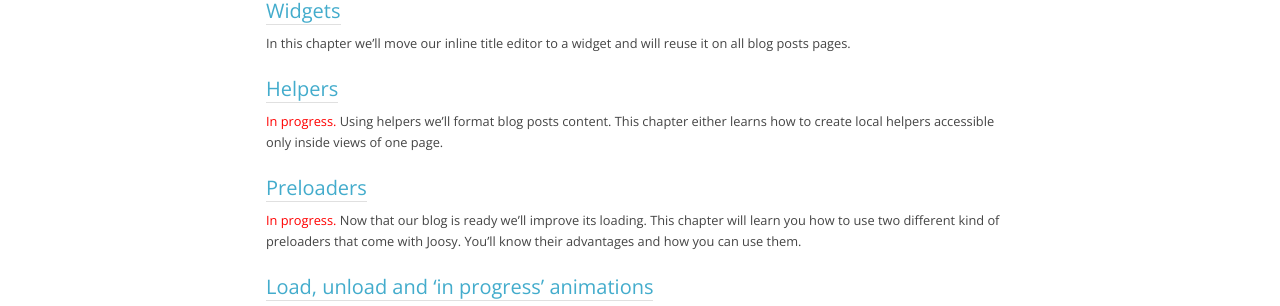
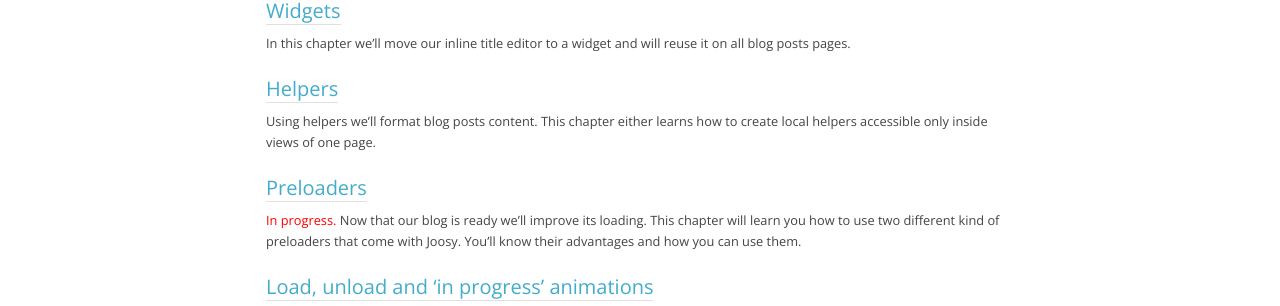
Before and after one commit to joosy/guides, a Jekyll site: the page built from index.md, in a window 1280 px wide. Shown: the part 1377-1683 px from the top of the page. Built offline with Jekyll 4.4.1, drawn with Linux system fonts in a browser that asks for light colours; comment, search, counter and statistics services are not loaded.

Commit message:
Helpers chapter marked as actual

```diff
--- a/index.md
+++ b/index.md
@@ -56,7 +56,6 @@ Finally, Joosy boosts your development drastically. Just like the Rails do.
 
 * ### [Helpers](guides/blog/helpers.html)
 
-  <span style="color:red">In progress.</span>
   Using helpers we'll format blog posts content. This chapter either learns how to create local helpers accessible only inside views of one page.
 
 * ### [Preloaders](guides/blog/preloaders.html)
```
